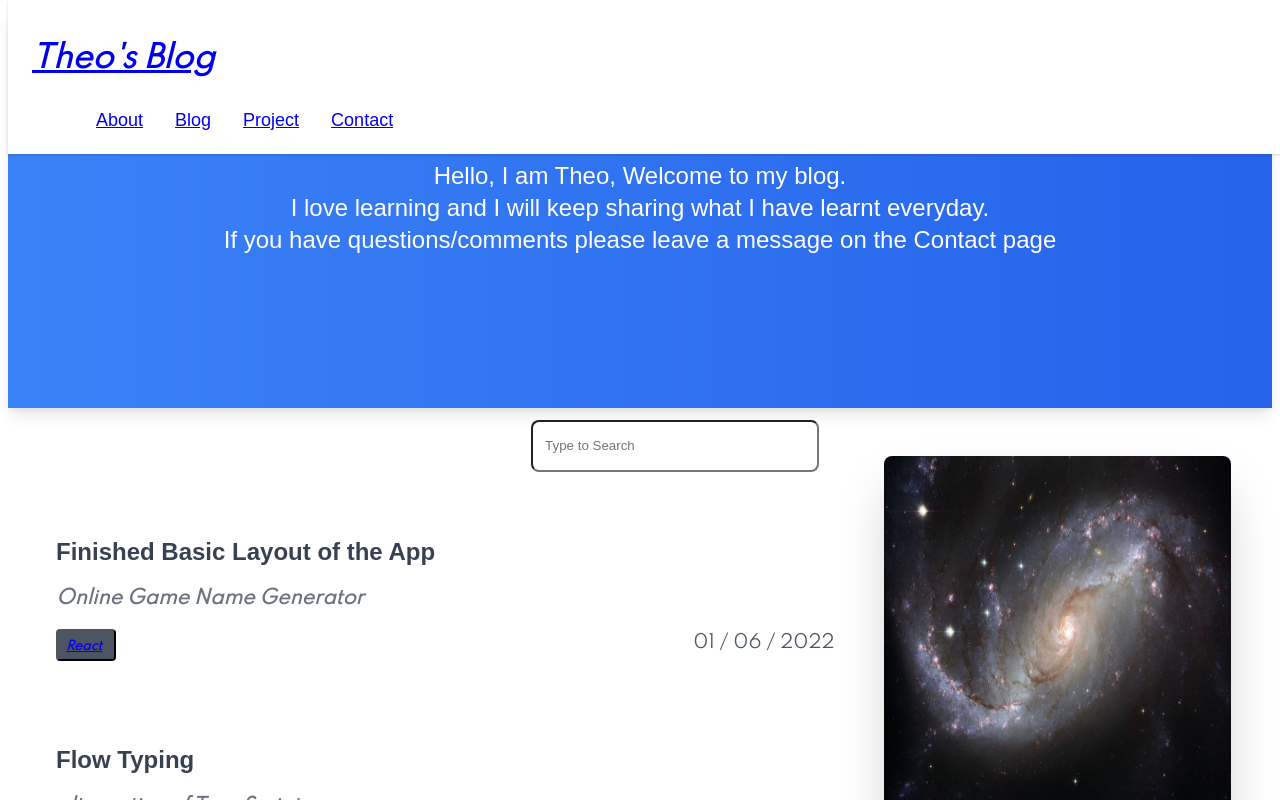
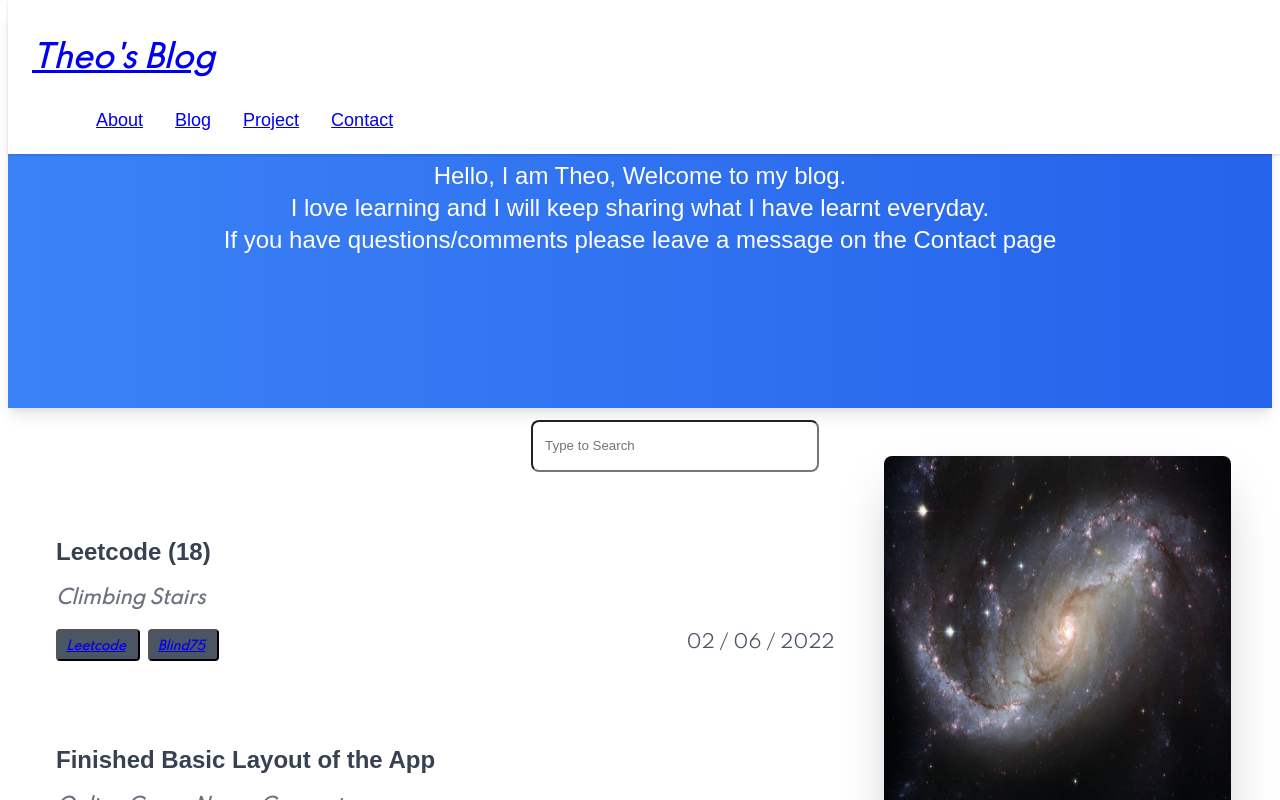
Before and after one commit to theo923/next-ssg-personal-blog, a Next.js app: page / in a window 1280 px wide. Shown: the top 800 px of the page. Built offline with nearby package versions, Linux system fonts and the light colour scheme; a web font is replaced by a local one.

Commit message:
added blogpost for 02/06/2022

```diff
--- a/components/External/Blind75_Status.js
+++ b/components/External/Blind75_Status.js
@@ -418,8 +418,8 @@ export const BLIND75_STATUS = {
   "1-D Dynamic Programming": [
     {
       question: "Climbing Stairs",
-      status: false,
-      url: "",
+      status: true,
+      url: "20220602-0100",
       lcUrl: "https://leetcode.com/problems/climbing-stairs/",
       schedule: [0],
       difficulty: 0,
--- /dev/null
+++ b/posts/20220602-0100.md
@@ -0,0 +1,18 @@
+---
+title: Leetcode (18)
+description: Climbing Stairs
+date: 02 / 06 / 2022
+tags: ["Leetcode", "Blind75"]
+---
+
+<h2>70. Climbing Stairs</h2>
+
+<pre><code class="language-python">
+def climbStairs(self, n: int) -> int:
+    x, y = 1, 1
+    for _ in range(n - 1):
+        x, y = y, x + y
+    return y
+</code></pre>
+<br/>
+<br/>
```
